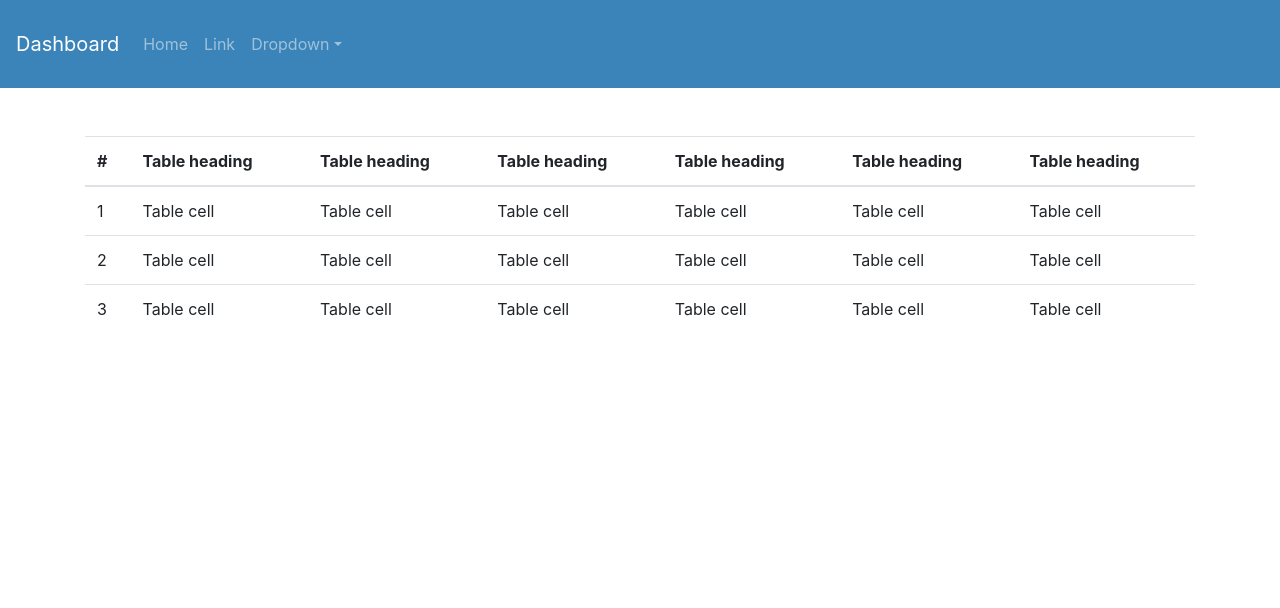
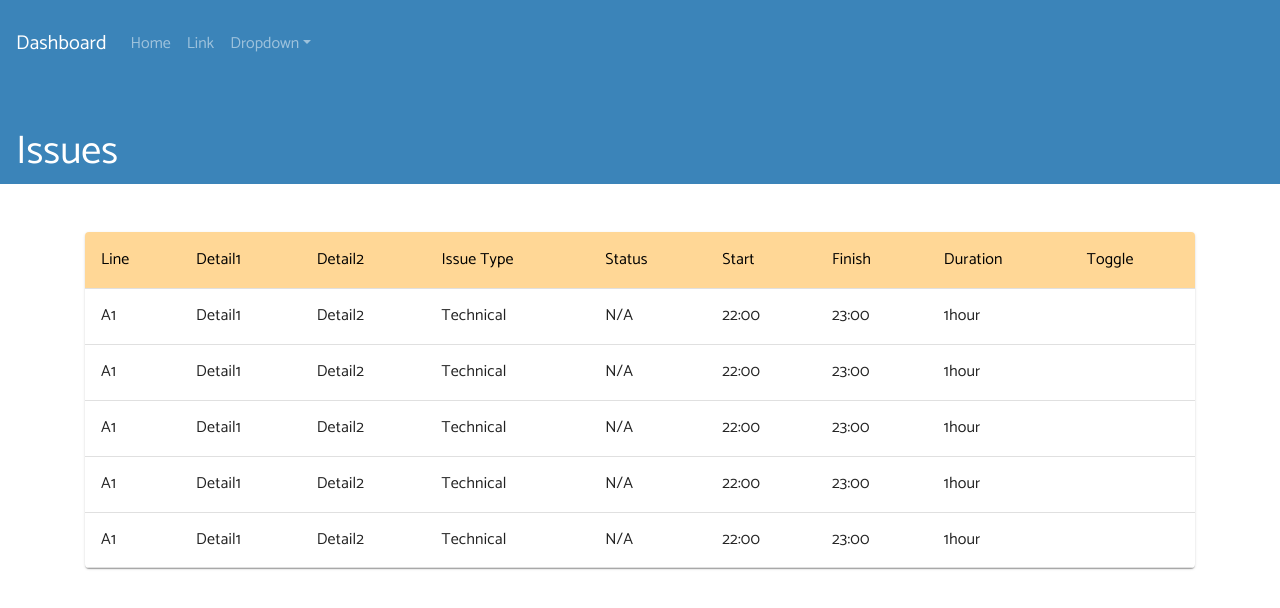
Before and after one commit to sori9088/DigitalAndo_client, a React (Create React App) app: page /dashboard in a window 1280 px wide. Shown: the top 608 px of the page. Built offline with nearby package versions, Linux system fonts and the light colour scheme; no server answers.

Commit message:
updated UI

```diff
--- a/src/App.scss
+++ b/src/App.scss
@@ -1,9 +1,31 @@
+$blue: #3b84b9;
+$yellow: #ffd796;
+$font: 'Catamaran', serif;
 
 
+
+@import url('https://fonts.googleapis.com/css?family=Crete+Round|Catamaran|Noto+Sans+JP&display=swap');
+
+
+body {
+  font-family: $font !important;
+}
 .dashboard_main{
   background-color: white;
 }
 
 .nav_bg {
-  background-color: #3b84b9;
+  background-color: $blue;
 }
+
+.header {
+  color : white;
+  height : 6rem;
+
+}
+
+.MuiTableCell-root {
+  font-family: $font !important;
+  font-size : 1rem !important;
+
+}
--- a/src/components/super/Dashboard.js
+++ b/src/components/super/Dashboard.js
@@ -1,7 +1,81 @@
-import React from 'react'
-import { Container, Navbar, Nav, NavDropdown, Table } from 'react-bootstrap'
+import React, {useState, useEffect} from 'react'
+import { Container, Navbar, Nav, NavDropdown } from 'react-bootstrap'
+import Table from '@material-ui/core/Table';
+import { withStyles, makeStyles } from '@material-ui/core/styles';
+import TableBody from '@material-ui/core/TableBody';
+import TableCell from '@material-ui/core/TableCell';
+import TableContainer from '@material-ui/core/TableContainer';
+import TableHead from '@material-ui/core/TableHead';
+import TableRow from '@material-ui/core/TableRow';
+import Paper from '@material-ui/core/Paper';
+
+const StyledTableCell = withStyles(theme => ({
+    head: {
+      backgroundColor: "#ffd796",
+      color: theme.palette.common.black,
+    },
+    body: {
+      fontSize: 14,
+    },
+  }))(TableCell);
+
+  const StyledTableRow = withStyles(theme => ({
+    root: {
+      '&:nth-of-type(odd)': {
+        backgroundColor: theme.palette.background.default,
+      },
+    },
+  }))(TableRow);
+
+
+function createData(Line, Detail1,Detail2, Problem, Status, Start, Finish, Duration) {
+    return { Line, Detail1,Detail2, Problem, Status, Start, Finish, Duration };
+}
+
+
+const rows = [
+    createData('A1', 'Detail1', 'Detail2', 'Technical', 'N/A', '22:00','23:00','1hour'),
+    createData('A1', 'Detail1', 'Detail2', 'Technical', 'N/A', '22:00','23:00','1hour'),
+    createData('A1', 'Detail1', 'Detail2', 'Technical', 'N/A', '22:00','23:00','1hour'),
+    createData('A1', 'Detail1', 'Detail2', 'Technical', 'N/A', '22:00','23:00','1hour'),
+    createData('A1', 'Detail1', 'Detail2', 'Technical', 'N/A', '22:00','23:00','1hour'),
+
+  ];
+
+
+  const useStyles = makeStyles({
+    table: {
+      minWidth: 700,
+    },
+  });
 
 export default function Dashboard() {
+
+    const classes = useStyles();
+    const [info, setInfo] = useState(null)
+
+
+    useEffect(() => {
+        getInfo();
+    }, [])
+
+
+
+    const getInfo = async () => {
+        const res = await fetch(process.env.REACT_APP_BURL + "/getinfo")
+
+        if (res.ok) { // user is logged in
+            const data = await res.json()  // carefull you might be stuck here bcos of "await"
+            setInfo(data.info)
+        } else {
+            alert('something is wrong')
+        }
+
+    }
+
+    console.log(info)
+
+
     return (
         <>
             <Navbar className="nav_bg" variant="dark" expand="lg">
@@ -21,53 +95,48 @@ export default function Dashboard() {
                     </Nav>
                 </Navbar.Collapse>
             </Navbar>
+            <div className="header nav_bg d-flex align-items-end">
+            <div className="mx-3"><h1>Issues</h1></div>
+            </div>
             <body>
-            <Container className="dashboard_main">
-                <div className="my-5">
-                <Table responsive>
-                    <thead>
-                        <tr>
-                            <th>#</th>
-                            <th>Table heading</th>
-                            <th>Table heading</th>
-                            <th>Table heading</th>
-                            <th>Table heading</th>
-                            <th>Table heading</th>
-                            <th>Table heading</th>
-                        </tr>
-                    </thead>
-                    <tbody>
-                        <tr>
-                            <td>1</td>
-                            <td>Table cell</td>
-                            <td>Table cell</td>
-                            <td>Table cell</td>
-                            <td>Table cell</td>
-                            <td>Table cell</td>
-                            <td>Table cell</td>
-                        </tr>
-                        <tr>
-                            <td>2</td>
-                            <td>Table cell</td>
-                            <td>Table cell</td>
-                            <td>Table cell</td>
-                            <td>Table cell</td>
-                            <td>Table cell</td>
-                            <td>Table cell</td>
-                        </tr>
-                        <tr>
-                            <td>3</td>
-                            <td>Table cell</td>
-                            <td>Table cell</td>
-                            <td>Table cell</td>
-                            <td>Table cell</td>
-                            <td>Table cell</td>
-                            <td>Table cell</td>
-                        </tr>
-                    </tbody>
-                </Table>
-                </div>
-            </Container>
+                <Container className="dashboard_main">
+                    <div className="my-5">
+                        <TableContainer component={Paper}>
+                            <Table className={classes.table} aria-label="simple table">
+                                <TableHead>
+                                    <TableRow>
+                                        <StyledTableCell>Line</StyledTableCell>
+                                        <StyledTableCell>Detail1</StyledTableCell>
+                                        <StyledTableCell>Detail2</StyledTableCell>
+                                        <StyledTableCell>Issue Type</StyledTableCell>
+                                        <StyledTableCell>Status</StyledTableCell>
+                                        <StyledTableCell>Start</StyledTableCell>
+                                        <StyledTableCell>Finish</StyledTableCell>
+                                        <StyledTableCell>Duration</StyledTableCell>
+                                        <StyledTableCell>Toggle</StyledTableCell>
+                                    </TableRow>
+                                </TableHead>
+                                <TableBody>
+                                    {rows.map(row => (
+                                        <TableRow key={row.Line}>
+                                            <StyledTableCell component="th" scope="row">
+                                                {row.Line}
+                                            </StyledTableCell>
+                                            <StyledTableCell>{row.Detail1}</StyledTableCell>
+                                            <StyledTableCell>{row.Detail2}</StyledTableCell>
+                                            <StyledTableCell>{row.Problem}</StyledTableCell>
+                                            <StyledTableCell>{row.Status}</StyledTableCell>
+                                            <StyledTableCell>{row.Start}</StyledTableCell>
+                                            <StyledTableCell>{row.Finish}</StyledTableCell>
+                                            <StyledTableCell>{row.Duration}</StyledTableCell>
+                                            <StyledTableCell>{row.Toggle}</StyledTableCell>
+                                        </TableRow>
+                                    ))}
+                                </TableBody>
+                            </Table>
+                        </TableContainer>
+                    </div>
+                </Container>
             </body>
         </>
     )
```
